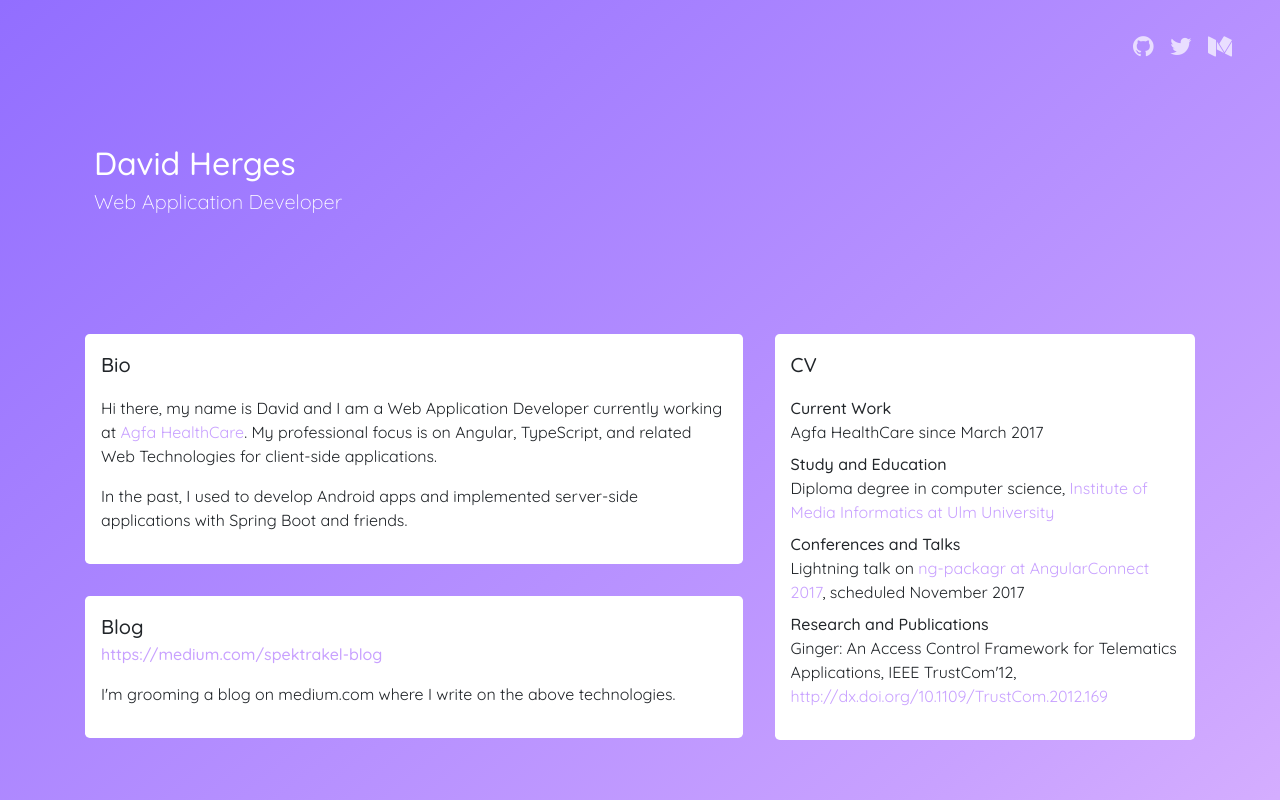
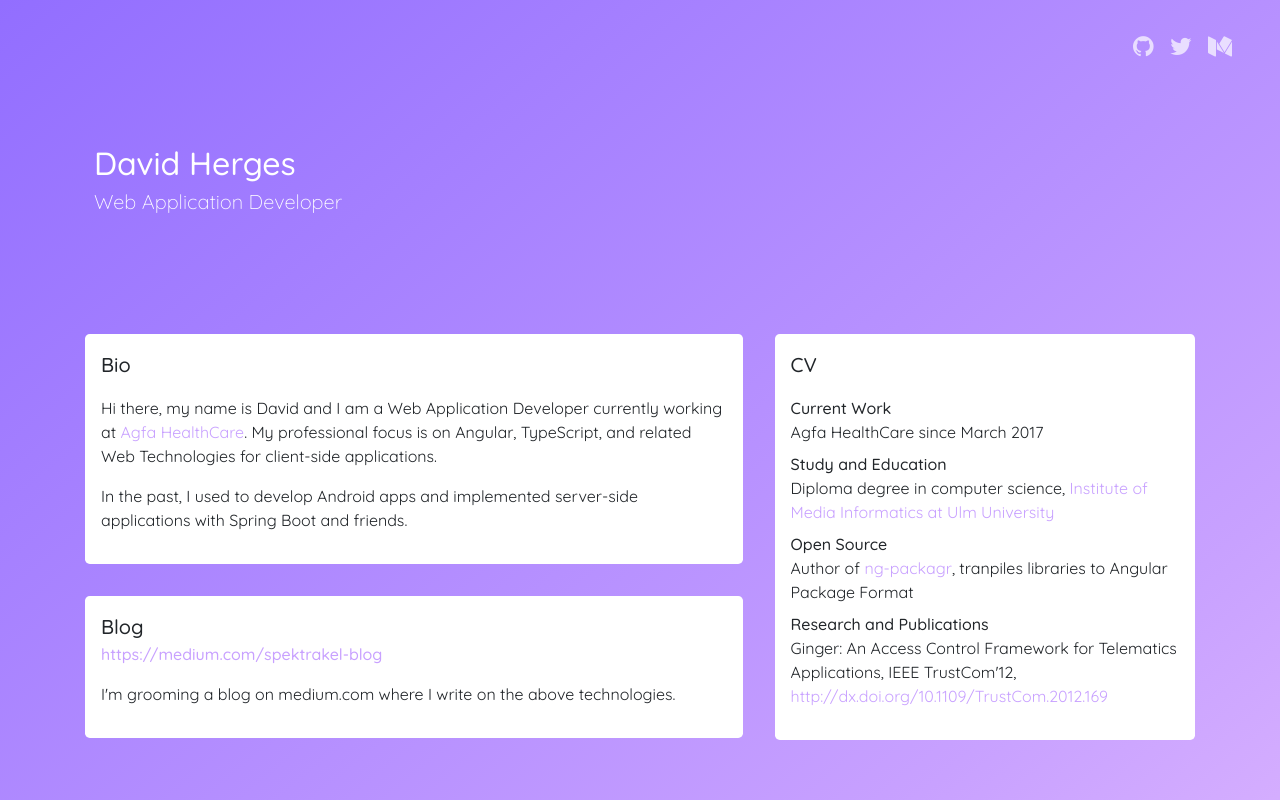
Before and after one commit to dherges/dherges.github.io, an Angular app: page / in a window 1280 px wide. Shown: the top 800 px of the page. Built offline with nearby package versions, Linux system fonts and the light colour scheme.

Commit message:
feat: update ng-packagr content info

```diff
--- a/src/app/content/home/home.component.html
+++ b/src/app/content/home/home.component.html
@@ -60,8 +60,8 @@
           <dd>Agfa HealthCare since March 2017</dd>
           <dt>Study and Education</dt>
           <dd>Diploma degree in computer science, <a href="http://www.uni-ulm.de/en/in/mi/">Institute of Media Informatics at Ulm University</a></dd>
-          <dt>Conferences and Talks</dt>
-          <dd>Lightning talk on <a href="https://twitter.com/davidh_23/status/891203353849495552">ng-packagr at AngularConnect 2017</a>, scheduled November 2017</dd>
+          <dt>Open Source</dt>
+          <dd>Author of <a href="https://github.com/dherges/ng-packagr">ng-packagr</a>, tranpiles libraries to Angular Package Format</dd>
           <dt>Research and Publications</dt>
           <dd>Ginger: An Access Control Framework for Telematics Applications, IEEE TrustCom'12, <a href="http://dx.doi.org/10.1109/TrustCom.2012.169">http://dx.doi.org/10.1109/TrustCom.2012.169</a></dd>
         </dl>
```
